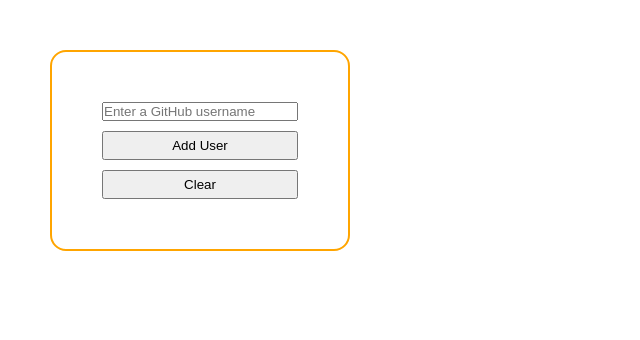
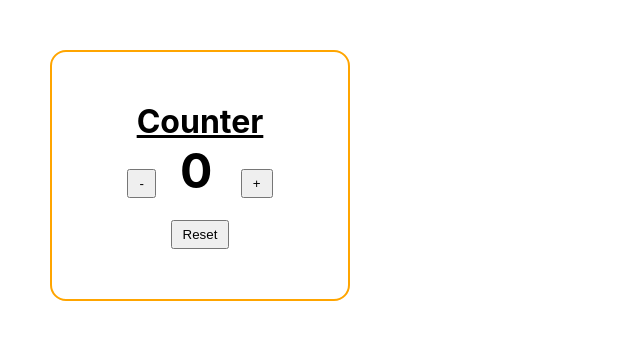
Before and after one commit to metehandoenmez/react-exercises, a React (Create React App) app: page / in a window 1280 px wide. Shown: the top 340 px of the page, without its empty margins (0-640 px from the left). Built offline with nearby package versions, Linux system fonts and the light colour scheme.

Commit message:
completed exercise 36

```diff
--- a/src/App.jsx
+++ b/src/App.jsx
@@ -1,6 +1,6 @@
 import React from "react";
 import "./App.css"
-import GithubUserList from "./GithubUserList";
+import CustomCounter from "./CustomCounter";
 
 export default class App extends React.Component {
 
@@ -8,8 +8,8 @@ export default class App extends React.Component {
   render() {
     return (
 
-      <div>
-      <GithubUserList />
+      <div className="container">
+      <CustomCounter />
         </div>
     )
   }}
--- /dev/null
+++ b/src/CustomCounter.jsx
@@ -0,0 +1,36 @@
+import React, {useState} from "react";
+
+const useCounter = () => {
+    const [count, setCount] = useState(0);
+
+    const increment = () => {
+        setCount(count => count + 1)
+    }
+
+    const decrement = () => {
+        setCount(count => count - 1)
+    }
+
+    const reset = () => {
+        setCount(0)
+    }
+
+    return { count, increment, decrement, reset}
+
+}
+
+export default function CustomCounter() {
+
+    const { count, increment, decrement, reset} = useCounter(0)
+
+    return (
+        <div>
+            <h1><u>Counter</u></h1>
+            <button onClick={decrement}>-</button>
+            <span><b style={{fontSize:"48px",padding:"24px"}}>{count}</b> </span>
+            <button onClick={increment}>+</button>
+            <br /> <br />
+            <button onClick={reset}>Reset</button>
+        </div>
+    )
+}
```
